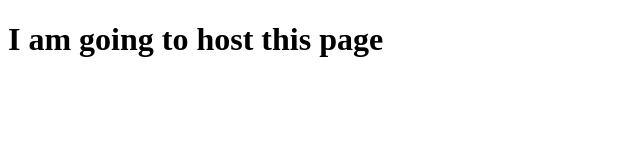
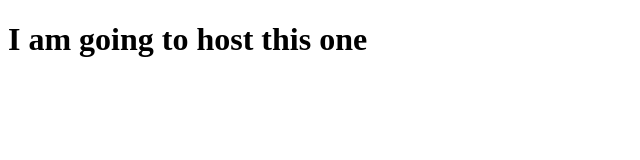
Before and after one commit to ganis29/html_besent, a plain HTML site: page index.html in a window 1280 px wide. Shown: the full height of the page, 0-640 px from the left. Drawn offline with Linux system fonts and the light colour scheme.

Commit message:
Update index.html

```diff
--- a/index.html
+++ b/index.html
@@ -6,6 +6,6 @@
     <title>Document</title>
 </head>
 <body>
-    <h1>I am going to host this page</h1>
+    <h1>I am going to host this one</h1>
 </body>
 </html>
```
